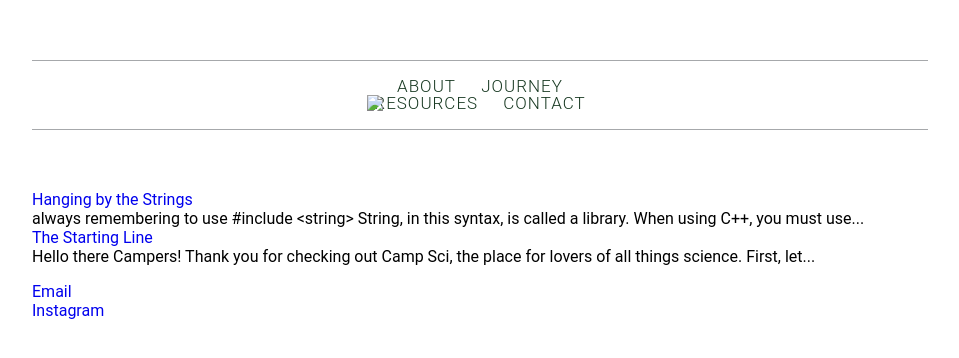
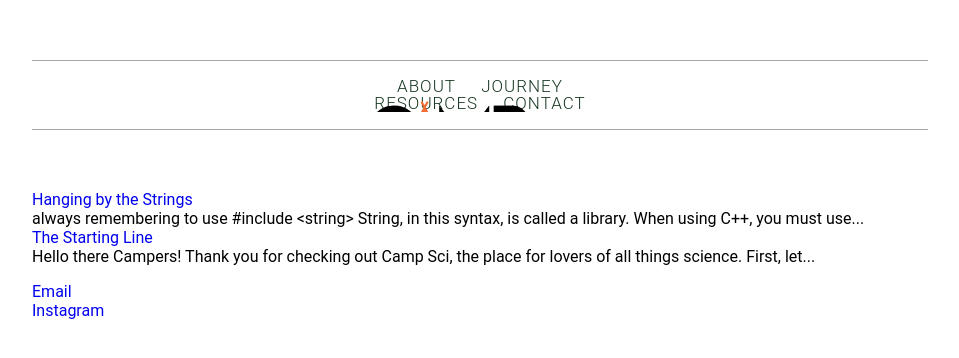
Before and after one commit to campsci/campsci.github.io, a Jekyll site: the page built from home/home.html, in a window 1280 px wide. Shown: the top 358 px of the page, without its empty margins (160-1119 px from the left). Built offline with Jekyll 4.4.1, drawn with Linux system fonts in a browser that asks for light colours.

Commit message:
Update home.html

```diff
--- a/home/home.html
+++ b/home/home.html
@@ -42,7 +42,7 @@ permalink: /home/
 						</ul>
 					</li>
 					<li class="title-area">
-						<img class="site-title" src="campsci.github.io/campscilogocopy.png">
+						<img class="site-title" src="http://campsci.github.io/campscilogocopy.png">
 					<li class="menu-item menu-item-type-custom menu-item-object-custom menu-item-has-children menu-item-8415">
 						<a href="/resources" itemprop="url">
 							<span itemprop="name">Resources</span>
```
